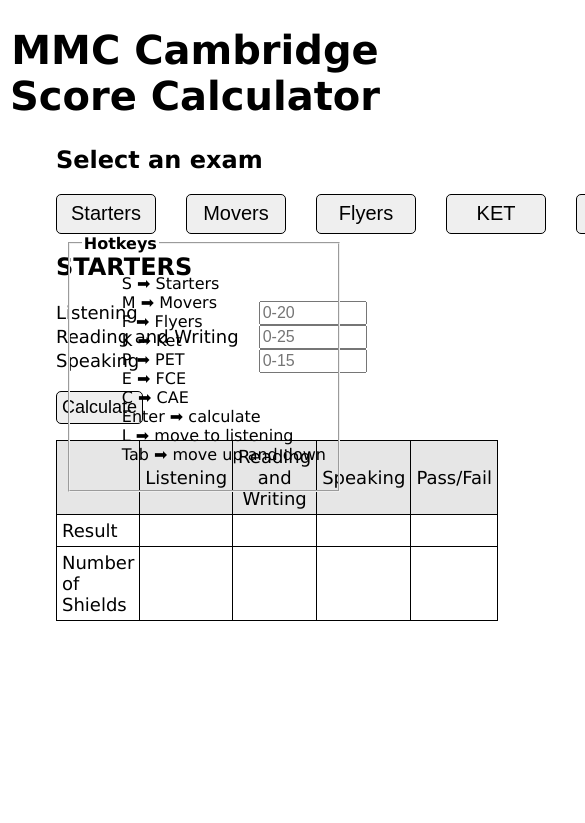
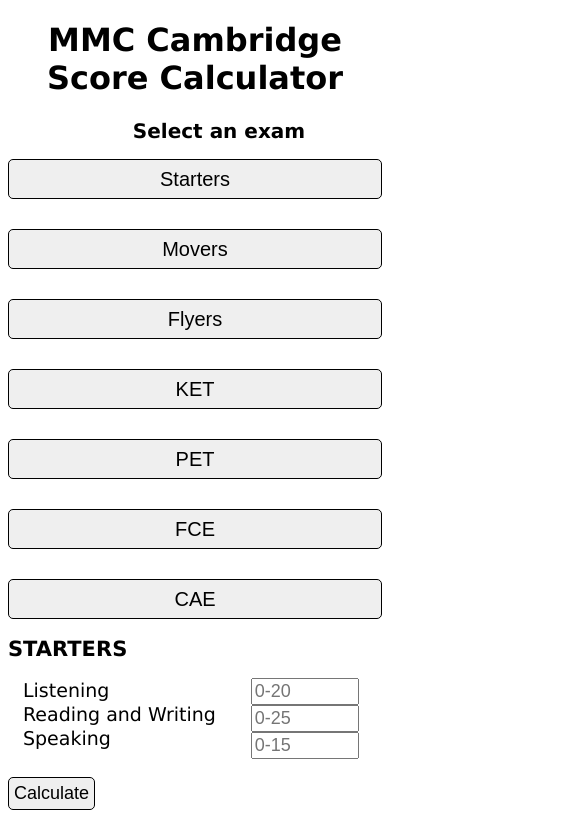
Before and after one commit to ElijahPlushkov/mmc_calculator, a plain HTML site: page index.html in a window 390 px wide. Both pictures are taken after a click on the button "Starters". Shown: the top 823 px of the page, 585 px wide, since content can reach past the window. Drawn offline with Linux system fonts and the light colour scheme.

Commit message:
Add files via upload

```diff
--- a/index.html
+++ b/index.html
@@ -26,7 +26,7 @@
         <button id="selectCAE" class="selectBtn">CAE</button>
     </div>
 
-    <div class="hotkeyInstructions">
+    <div id="hotkeysInstructions" class="hotkeyInstructions">
         <fieldset>
         <legend>Hotkeys</legend>
         <ul>
@@ -40,6 +40,7 @@
         <li>Enter ➡ calculate </li>
         <li>L ➡ move to listening</li>
         <li>Tab ➡ move up and down</li>
+        <li>CTRL+R ➡ refresh the page</li>
         </ul>
         </fieldset>
     </div>
--- a/index.js
+++ b/index.js
@@ -2,7 +2,7 @@
 // This section contains the keybindings used across the entire webpage.
 // Specific hotkeys can be found in their respective sections.
 
-document.addEventListener('keydown', function(event) {
+document.addEventListener('keydown', function (event) {
     if (event.code === 'KeyL') {
         const inputs = document.querySelectorAll('.listeningLabels');
         inputs.forEach(input => {
@@ -12,7 +12,7 @@ document.addEventListener('keydown', function(event) {
     }
 });
 
-document.addEventListener('keydown', function(event) {
+document.addEventListener('keydown', function (event) {
     if (event.code === 'Enter') {
         const buttons = document.querySelectorAll('.calculateBtn');
         buttons.forEach(button => {
@@ -21,6 +21,19 @@ document.addEventListener('keydown', function(event) {
         event.preventDefault();
     }
 });
+
+function toggleHotkeysInstructions() {
+    const hotkeysInstructions = document.getElementById("hotkeysInstructions");
+    if (window.innerWidth <= 768) {
+        hotkeysInstructions.style.display = 'none';
+    }
+    else {
+        hotkeysInstructions.style.display = '';
+    }
+}
+
+window.addEventListener("DOMContentLoaded", toggleHotkeysInstructions);
+window.addEventListener('resize', toggleHotkeysInstructions);
 
 //STATERS SECTION START
 const selectSt = document.getElementById("selectSt");
--- a/styles.css
+++ b/styles.css
@@ -116,3 +116,52 @@ td {
     border: solid 1px;
     padding: 5px;
 }
+
+@media only screen and (max-width: 768px) {
+    body {
+        font-size: 14px;
+    }
+
+    label {
+        font-size: 19px;
+        line-height: 1.5rem;
+        padding: 15px;
+    }
+
+    input {
+        width: 100px;
+        font-size: 18px;
+    }
+
+    .title {
+        text-align: center;
+        font-size: 2rem;
+    }
+
+    .subtitle {
+        margin-top: 1rem;
+        text-align: center;
+        font-size: 20px;
+    }
+
+    .btnContainer {
+        display: flex;
+        flex-direction: column;
+        margin-left: auto;
+    }
+
+    #parametersSt,
+    #parametersMov,
+    #parametersFl,
+    #parametersKet,
+    #parametersPet,
+    #parametersFCE,
+    #parametersCAE {
+        margin-left: auto;
+    }
+
+    .resultTable {
+        font-size: 16px;
+        max-width: 100%;
+    }
+}
```
